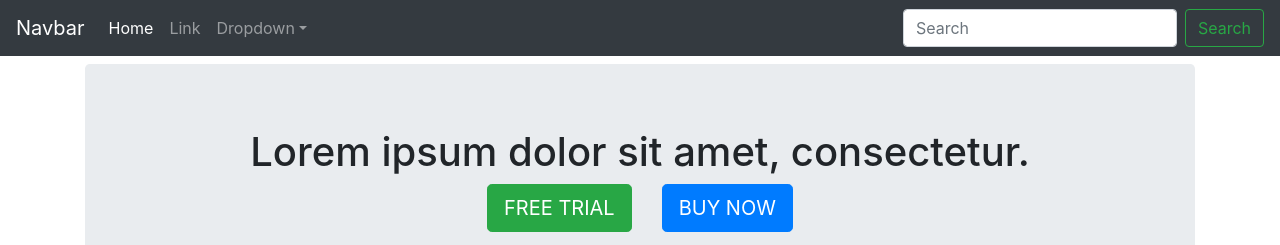
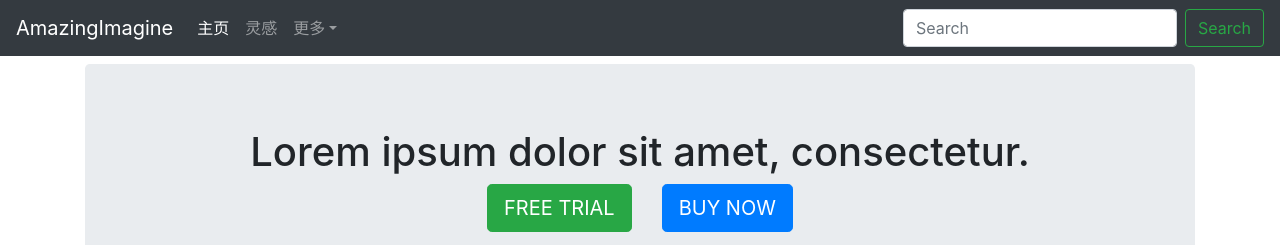
Before and after one commit to AmazingImagine/AmazingImagine.github.io, a plain HTML site: page index.html in a window 1280 px wide. Shown: the top 245 px of the page. Drawn offline with Linux system fonts and the light colour scheme.

Commit message:
修改导航

```diff
--- a/index.html
+++ b/index.html
@@ -16,20 +16,20 @@
   </head>
   <body>
     <nav class="navbar navbar-expand-lg navbar-dark bg-dark">
-      <a class="navbar-brand" href="#">Navbar</a>
+      <a class="navbar-brand" href="#">AmazingImagine</a>
       <button class="navbar-toggler" type="button" data-toggle="collapse" data-target="#navbarSupportedContent" aria-controls="navbarSupportedContent" aria-expanded="false" aria-label="Toggle navigation">
       <span class="navbar-toggler-icon"></span>
       </button>
       <div class="collapse navbar-collapse" id="navbarSupportedContent">
         <ul class="navbar-nav mr-auto">
           <li class="nav-item active">
-            <a class="nav-link" href="#">Home <span class="sr-only">(current)</span></a>
+            <a class="nav-link" href="#">主页<span class="sr-only">(current)</span></a>
           </li>
           <li class="nav-item">
-            <a class="nav-link" href="#">Link</a>
+            <a class="nav-link" href="#">灵感</a>
           </li>
           <li class="nav-item dropdown">
-            <a class="nav-link dropdown-toggle" href="#" id="navbarDropdown" role="button" data-toggle="dropdown" aria-haspopup="true" aria-expanded="false">Dropdown</a>
+            <a class="nav-link dropdown-toggle" href="#" id="navbarDropdown" role="button" data-toggle="dropdown" aria-haspopup="true" aria-expanded="false">更多</a>
             <div class="dropdown-menu" aria-labelledby="navbarDropdown">
               <a class="dropdown-item" href="#">Action</a>
               <a class="dropdown-item" href="#">Another action</a>
```
